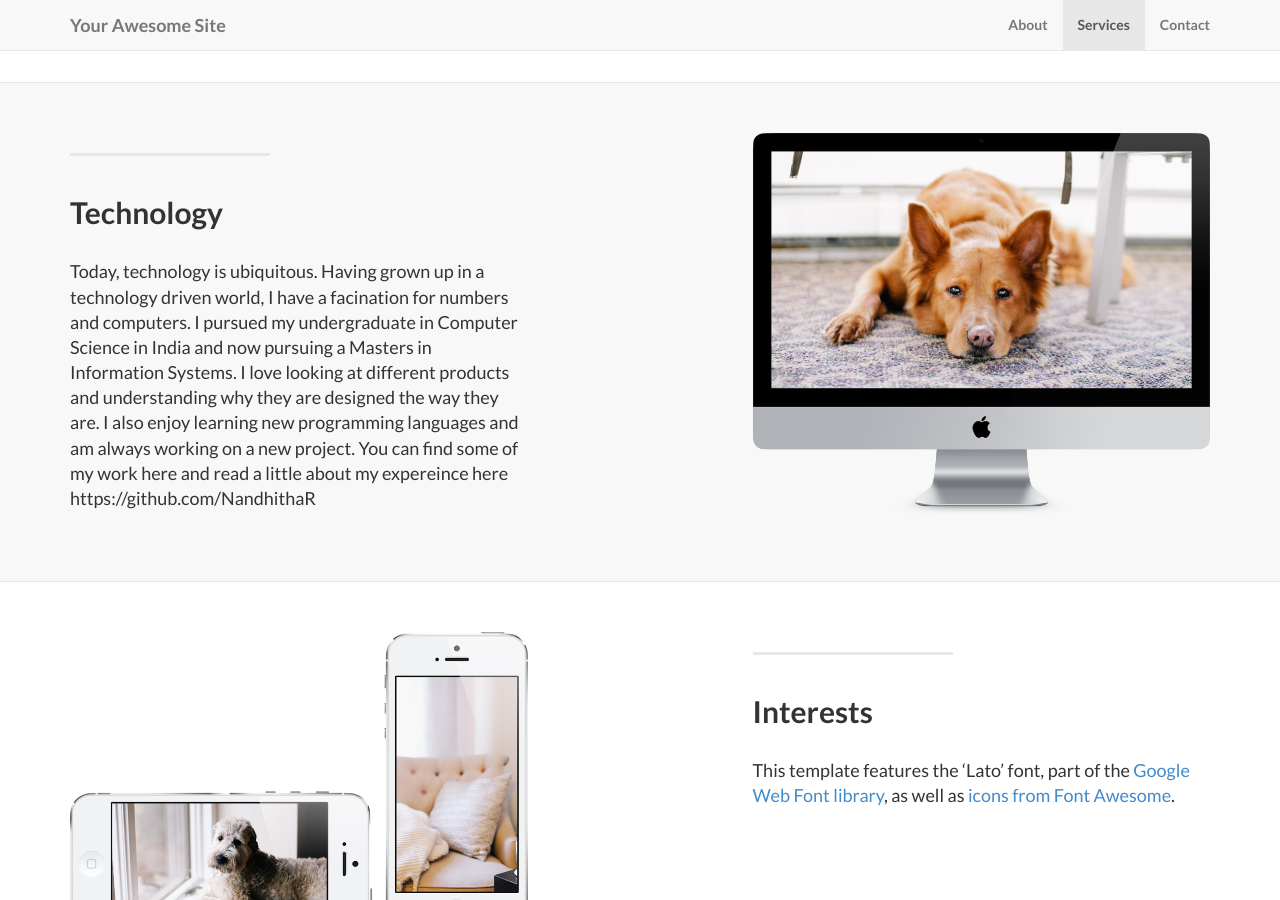
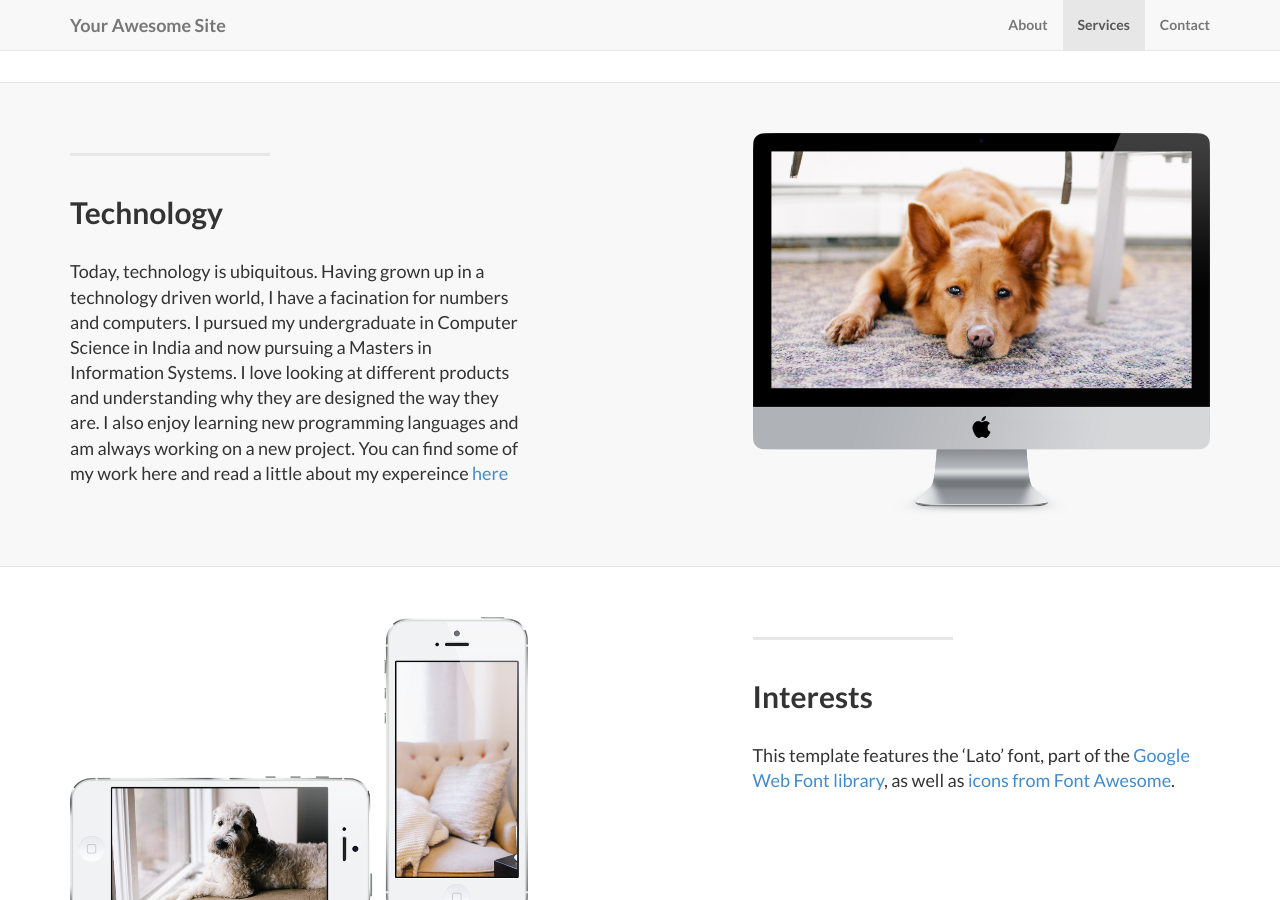
Before and after one commit to NandhithaR/Portfolio, a Jekyll site: the page built from index.html, in a window 1280 px wide and 900 px high, scrolled down 1366 px. Built offline with Jekyll 4.4.1, drawn with Linux system fonts in a browser that asks for light colours; nearby versions of some CDN libraries; library files that are not in the unit come from our copies.

Commit message:
github link

```diff
--- a/_posts/2014-09-22-services-2.markdown
+++ b/_posts/2014-09-22-services-2.markdown
@@ -6,4 +6,4 @@ title: Technology
 description: |
 ---
   Today, technology is ubiquitous. Having grown up in a technology driven world, I have a facination for numbers and computers. I pursued my undergraduate in Computer Science in India and now pursuing a Masters in Information Systems. I love looking at different products and understanding why they are designed the way they are. I also enjoy learning new programming languages and am always working on a new project.
-  You can find some of my work here and read a little about my expereince here https://github.com/NandhithaR
+  You can find some of my work here and read a little about my expereince [here](https://github.com/NandhithaR)
```
